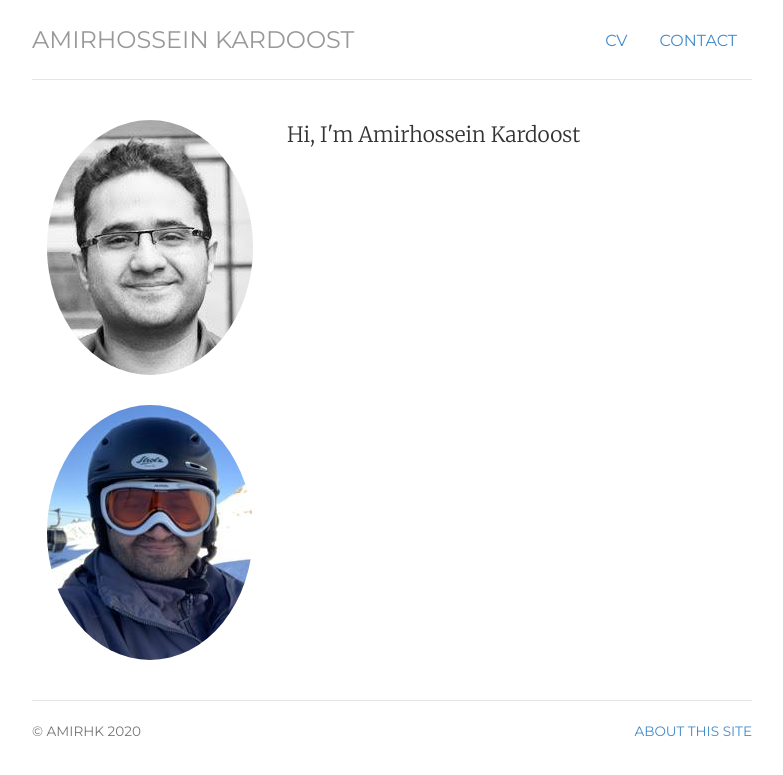
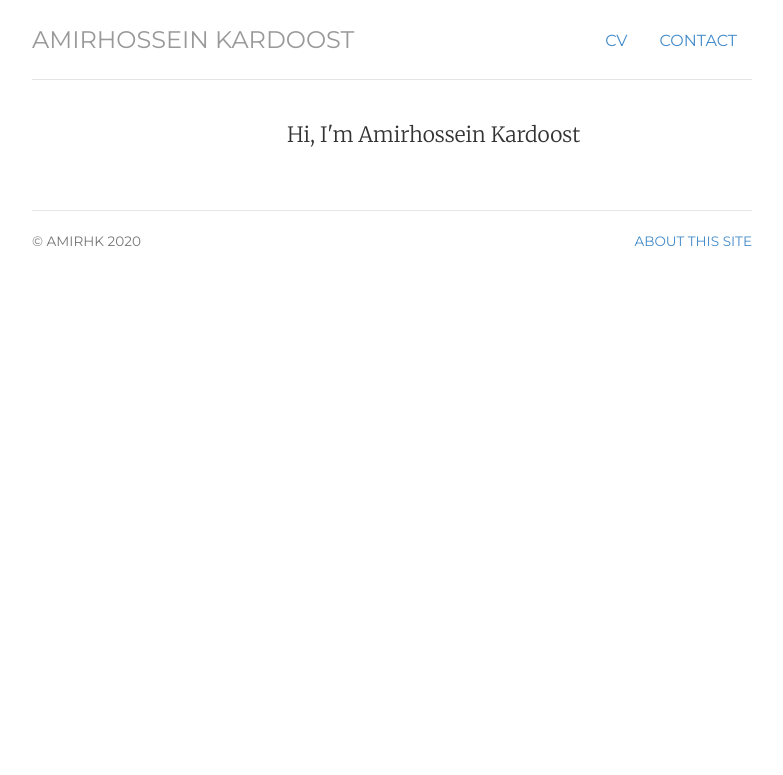
Before and after one commit to Amirhk-dev/Amirhk-dev.github.io, a Jekyll site: the page built from index.html, in a window 1280 px wide. Shown: the top 775 px of the page, without its empty margins (248-1031 px from the left). Built offline with Jekyll 4.4.1, drawn with Linux system fonts in a browser that asks for light colours.

Commit message:
Update index.html

```diff
--- a/index.html
+++ b/index.html
@@ -9,8 +9,9 @@
 
 <div class="row marketing">
 	<div class="col-sm-4">
-	    <img class="img-circle avatar" alt="Amirhossein Kardoost" src="img/amir.jpg">
-	    <img class="img-circle avatar1" alt="Amirhossein Kardoost 1" src="img/amir1.jpg">
+	    <div class="card"></div>
+	    <!-- <img class="img-circle avatar" alt="Amirhossein Kardoost" src="img/amir.jpg"> -->
+	    <!-- <img class="img-circle avatar1" alt="Amirhossein Kardoost 1" src="img/amir1.jpg"> -->
 	</div>
 	<div itemscope itemtype="http://data-vocabulary.org/Person" class="col-sm-8">
 	<p class="lead">Hi, I'm <span itemprop="name">Amirhossein Kardoost</span>
```
